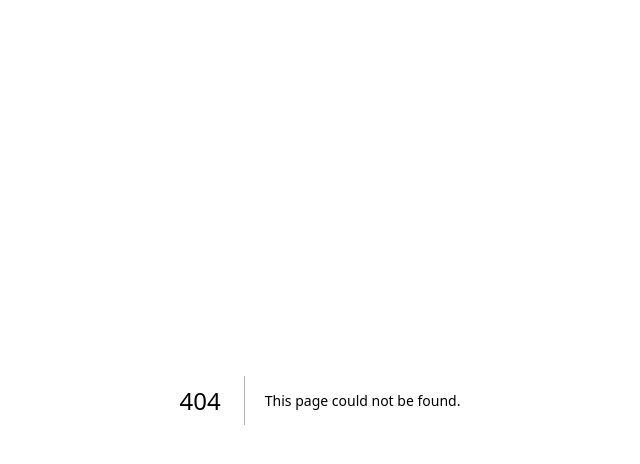
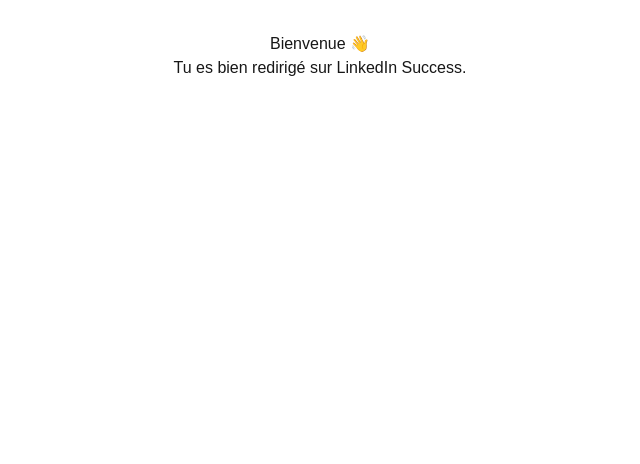
Before and after one commit to ahc20/PayMyTime, a Next.js app: page /linkedin-success in a window 1280 px wide. Before the commit this address had no page. Shown: the top 464 px of the page, without its empty margins (320-960 px from the left). Built offline with nearby package versions, Linux system fonts and the light colour scheme.

Commit message:
fix: linkedin-success client-only

```diff
--- /dev/null
+++ b/src/app/linkedin-success/page.tsx
@@ -0,0 +1,24 @@
+'use client';
+
+import { useSearchParams } from 'next/navigation';
+import { useEffect, useState } from 'react';
+
+export default function LinkedInSuccessPage() {
+  const searchParams = useSearchParams();
+  const [user, setUser] = useState<{ firstName: string; lastName: string } | null>(null);
+
+  useEffect(() => {
+    const firstName = searchParams.get('firstName') || '';
+    const lastName = searchParams.get('lastName') || '';
+    setUser({ firstName, lastName });
+  }, [searchParams]);
+
+  if (!user) return <p>Chargement...</p>;
+
+  return (
+    <div style={{ padding: '2rem', textAlign: 'center' }}>
+      <h1>Bienvenue {user.firstName} {user.lastName} 👋</h1>
+      <p>Tu es bien redirigé sur LinkedIn Success.</p>
+    </div>
+  );
+}
```
